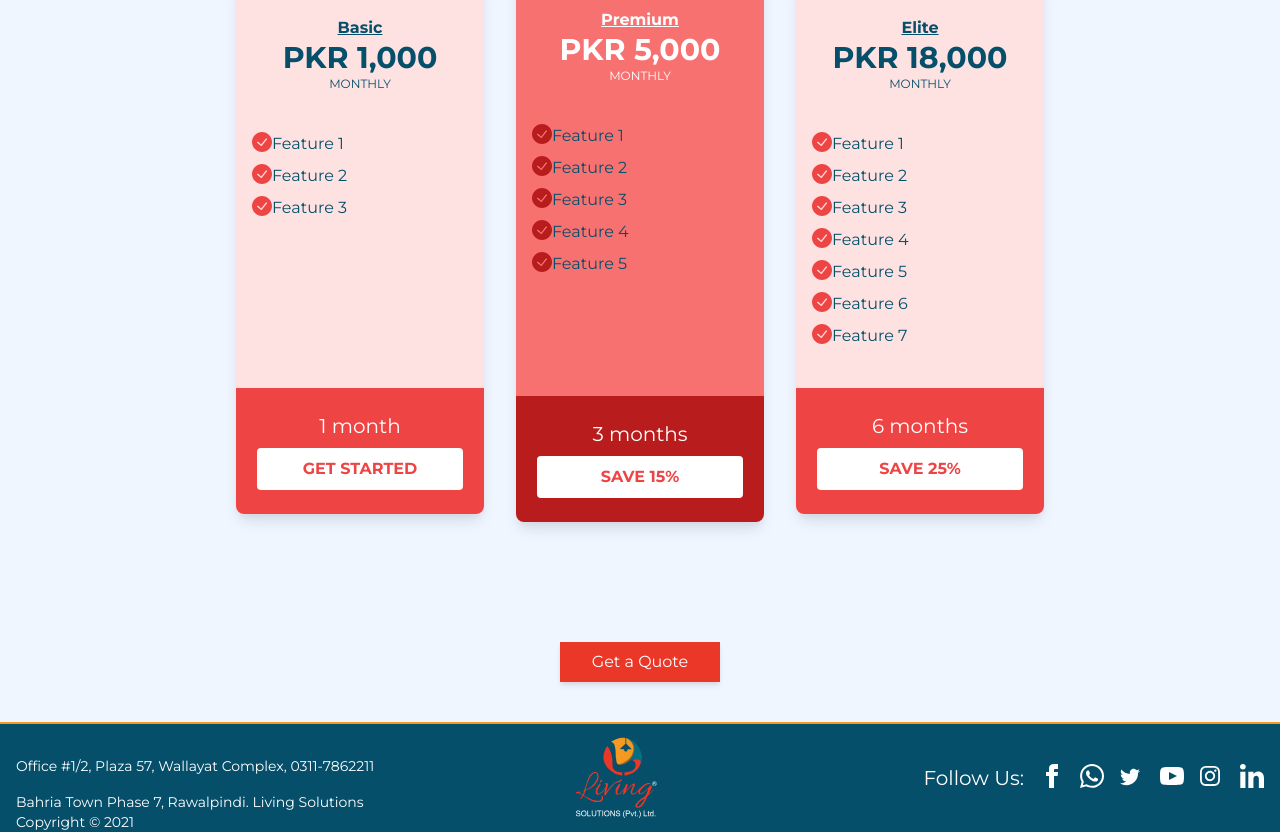
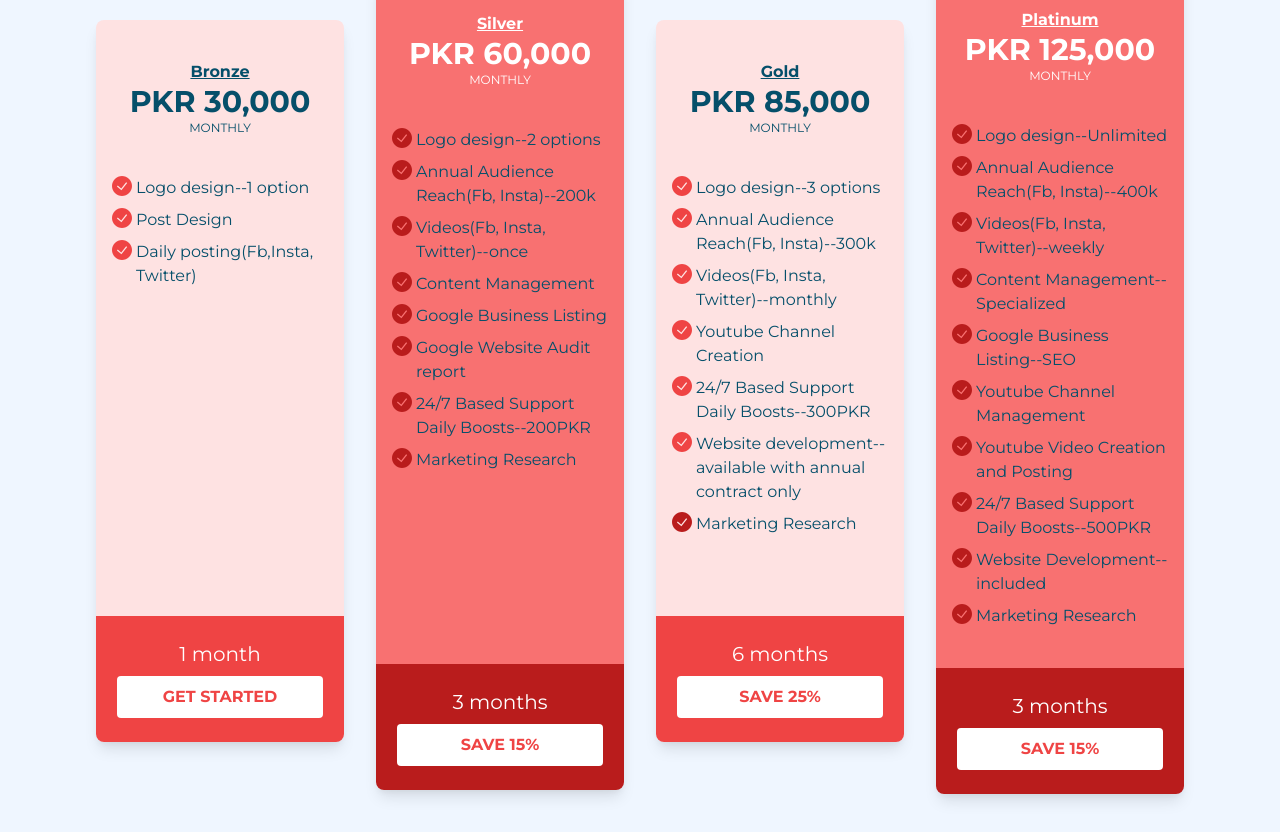
Before and after one commit to NasirKhalidQ/living-frontend, a React (Create React App) app: page /pricing in a window 1280 px wide. Shown: the part 1140-1972 px from the top of the page. Built offline with nearby package versions, Linux system fonts and the light colour scheme; what @tailwindcss/typography would draw is missing.

Commit message:
updated pricing plans

```diff
--- a/src/RealEstates.js
+++ b/src/RealEstates.js
@@ -32,10 +32,10 @@ function RealEstates() {
     ],
     [
       "https://res.cloudinary.com/living-solutions/image/upload/v1634384728/sub-categories/investment-management/bahria_an7dqf.jpg",
-      "Bahria Phase 1-8",
+      "Bahria Town",
       "realestate/bahria",
     ],
-    ["./imgs/dha.jpg", "DHA Phase 1-3", "realestate/dha"],
+    ["./imgs/dha.jpg", "DHA", "realestate/dha"],
   ];
   return (
     <>
--- a/src/Table.js
+++ b/src/Table.js
@@ -4,7 +4,7 @@ function Table() {
   return (
     <div className="container flex flex-wrap pt-4 pb-10 m-auto mt-6 md:mt-15 lg:px-12 xl:px-16">
       <div className="w-full px-0 lg:px-4">
-        <h2 className="px-12 text-base font-bold text-center md:text-2xl text-living-red">
+        <h2 className="px-12 font-bold text-center text-xl md:text-2xl text-living-red">
           Choose your plan
         </h2>
         <p className="py-1 text-sm text-center text-living-red mb-10">
@@ -15,26 +15,26 @@ function Table() {
             <label className="flex flex-col rounded-lg shadow-lg group relative cursor-pointer hover:shadow-2xl">
               <div className="w-full px-4 py-10 rounded-t-lg card-section-1 bg-red-100">
                 <h3 className="mx-auto text-base font-semibold text-center underline text-living-header">
-                  Basic
+                  Bronze
                 </h3>
                 <p className="text-3xl font-bold text-center text-living-header">
-                  PKR 1,000
+                  PKR 30,000
                 </p>
                 <p className="text-xs text-center uppercase text-living-header">
                   monthly
                 </p>
-                <div className="grid gap-y-2 text-living-header mt-10 mb-32">
+                <div className="grid gap-y-2 text-living-header mt-10 mb-72">
                   <div className="inline-flex">
                     <Tick fill="#EF4444" />
-                    <p> Feature 1</p>
+                    <p> Logo design--1 option</p>
                   </div>
                   <div className="inline-flex">
                     <Tick fill="#EF4444" />
-                    <p> Feature 2</p>
+                    <p> Post Design</p>
                   </div>
                   <div className="inline-flex">
                     <Tick fill="#EF4444" />
-                    <p> Feature 3</p>
+                    <p> Daily posting(Fb,Insta, Twitter)</p>
                   </div>
                 </div>
               </div>
@@ -49,36 +49,48 @@ function Table() {
 
           <div className="w-full p-4 md:w-1/2 lg:w-1/4">
             <label className="flex flex-col rounded-lg shadow-lg relative cursor-pointer hover:shadow-2xl">
-              <div className="w-full px-4 py-10 rounded-t-lg bg-red-400">
+              <div className="w-full px-4 pt-10 rounded-t-lg bg-red-400">
                 <h3 className="mx-auto text-base font-semibold text-center underline text-white">
-                  Premium
+                  Silver
                 </h3>
                 <p className="text-3xl font-bold text-center text-white">
-                  PKR 5,000
+                  PKR 60,000
                 </p>
                 <p className="text-xs text-center uppercase text-white">
                   monthly
                 </p>
-                <div className="grid gap-y-2 text-living-header mt-10 mb-20">
+                <div className="grid gap-y-2 text-living-header mt-10 mb-48">
                   <div className="inline-flex">
                     <Tick fill="#B91C1C" />
-                    <p> Feature 1</p>
+                    <p>Logo design--2 options</p>
                   </div>
                   <div className="inline-flex">
                     <Tick fill="#B91C1C" />
-                    <p> Feature 2</p>
+                    <p>Annual Audience Reach(Fb, Insta)--200k</p>
                   </div>
                   <div className="inline-flex">
                     <Tick fill="#B91C1C" />
-                    <p> Feature 3</p>
+                    <p> Videos(Fb, Insta, Twitter)--once</p>
                   </div>
                   <div className="inline-flex">
                     <Tick fill="#B91C1C" />
-                    <p> Feature 4</p>
+                    <p> Content Management</p>
                   </div>
                   <div className="inline-flex">
                     <Tick fill="#B91C1C" />
-                    <p> Feature 5</p>
+                    <p> Google Business Listing</p>
+                  </div>
+                  <div className="inline-flex">
+                    <Tick fill="#B91C1C" />
+                    <p> Google Website Audit report</p>
+                  </div>
+                  <div className="inline-flex">
+                    <Tick fill="#B91C1C" />
+                    <p> 24/7 Based Support Daily Boosts--200PKR</p>
+                  </div>
+                  <div className="inline-flex">
+                    <Tick fill="#B91C1C" />
+                    <p> Marketing Research</p>
                   </div>
                 </div>
               </div>
@@ -95,42 +107,44 @@ function Table() {
             <label className="flex flex-col rounded-lg shadow-lg group card-group relative hover:bg-jblue-secondary cursor-pointer hover:shadow-2xl">
               <div className="w-full px-4 py-10 rounded-t-lg card-section-1 bg-red-100">
                 <h3 className="mx-auto text-base font-semibold text-center underline text-living-header ">
-                  Elite
+                  Gold
                 </h3>
                 <p className="text-3xl font-bold text-center text-living-header">
-                  PKR 18,000
+                  PKR 85,000
                 </p>
                 <p className="text-xs text-center uppercase text-living-header">
                   monthly
                 </p>
-                <div className="grid gap-y-2 text-living-header mt-10">
+                <div className="grid gap-y-2 text-living-header my-10">
                   <div className="inline-flex">
                     <Tick fill="#EF4444" />
-                    <p> Feature 1</p>
+                    <p> Logo design--3 options</p>
                   </div>
                   <div className="inline-flex">
                     <Tick fill="#EF4444" />
-                    <p> Feature 2</p>
+                    <p>Annual Audience Reach(Fb, Insta)--300k</p>
                   </div>
                   <div className="inline-flex">
                     <Tick fill="#EF4444" />
-                    <p> Feature 3</p>
+                    <p> Videos(Fb, Insta, Twitter)--monthly</p>
                   </div>
                   <div className="inline-flex">
                     <Tick fill="#EF4444" />
-                    <p> Feature 4</p>
+                    <p> Youtube Channel Creation</p>
                   </div>
                   <div className="inline-flex">
                     <Tick fill="#EF4444" />
-                    <p> Feature 5</p>
+                    <p> 24/7 Based Support Daily Boosts--300PKR</p>
                   </div>
                   <div className="inline-flex">
                     <Tick fill="#EF4444" />
-                    <p> Feature 6</p>
+                    <p>
+                      Website development--available with annual contract only
+                    </p>
                   </div>
                   <div className="inline-flex">
-                    <Tick fill="#EF4444" />
-                    <p> Feature 7</p>
+                    <Tick fill="#B91C1C" />
+                    <p> Marketing Research</p>
                   </div>
                 </div>
               </div>
@@ -142,6 +156,70 @@ function Table() {
               </div>
             </label>
           </div>
+
+          <div className="w-full p-4 md:w-1/2 lg:w-1/4">
+            <label className="flex flex-col rounded-lg shadow-lg relative cursor-pointer hover:shadow-2xl">
+              <div className="w-full px-4 pt-10 rounded-t-lg bg-red-400">
+                <h3 className="mx-auto text-base font-semibold text-center underline text-white">
+                  Platinum
+                </h3>
+                <p className="text-3xl font-bold text-center text-white">
+                  PKR 125,000
+                </p>
+                <p className="text-xs text-center uppercase text-white">
+                  monthly
+                </p>
+                <div className="grid gap-y-2 text-living-header my-10">
+                  <div className="inline-flex">
+                    <Tick fill="#B91C1C" />
+                    <p>Logo design--Unlimited</p>
+                  </div>
+                  <div className="inline-flex">
+                    <Tick fill="#B91C1C" />
+                    <p>Annual Audience Reach(Fb, Insta)--400k</p>
+                  </div>
+                  <div className="inline-flex">
+                    <Tick fill="#B91C1C" />
+                    <p> Videos(Fb, Insta, Twitter)--weekly</p>
+                  </div>
+                  <div className="inline-flex">
+                    <Tick fill="#B91C1C" />
+                    <p> Content Management--Specialized</p>
+                  </div>
+                  <div className="inline-flex">
+                    <Tick fill="#B91C1C" />
+                    <p> Google Business Listing--SEO</p>
+                  </div>
+                  <div className="inline-flex">
+                    <Tick fill="#B91C1C" />
+                    <p>Youtube Channel Management</p>
+                  </div>
+                  <div className="inline-flex">
+                    <Tick fill="#B91C1C" />
+                    <p>Youtube Video Creation and Posting</p>
+                  </div>
+                  <div className="inline-flex">
+                    <Tick fill="#B91C1C" />
+                    <p> 24/7 Based Support Daily Boosts--500PKR</p>
+                  </div>
+                  <div className="inline-flex">
+                    <Tick fill="#B91C1C" />
+                    <p> Website Development--included</p>
+                  </div>
+                  <div className="inline-flex">
+                    <Tick fill="#B91C1C" />
+                    <p> Marketing Research</p>
+                  </div>
+                </div>
+              </div>
+              <div className="flex flex-col items-center justify-center w-full h-full py-6 rounded-b-lg bg-red-700">
+                <p className="text-xl text-white">3 months</p>
+                <button className="w-5/6 py-2 mt-2 font-semibold text-center uppercase bg-white border border-transparent rounded text-red-500">
+                  Save 15%
+                </button>
+              </div>
+            </label>
+          </div>
         </div>
       </div>
     </div>
--- a/src/Tick.js
+++ b/src/Tick.js
@@ -3,6 +3,7 @@ import React from "react";
 const Tick = ({ fill }) => {
   return (
     <svg
+      className="min-w-max pr-1"
       width="20"
       height="20"
       viewBox="0 0 20 20"
```
